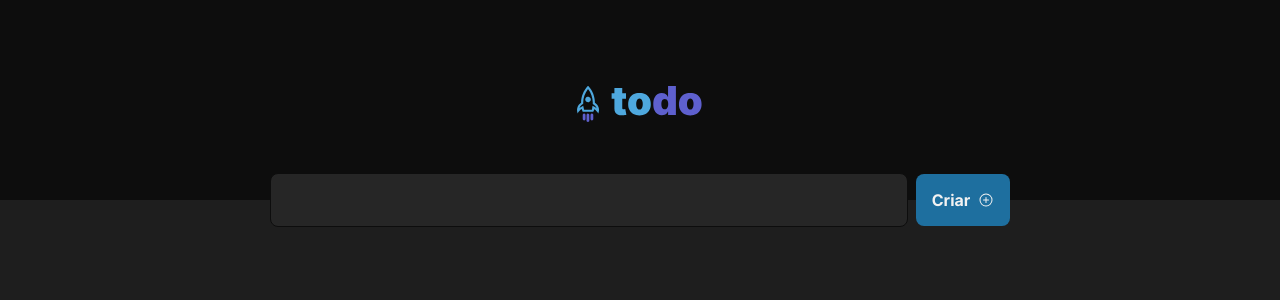
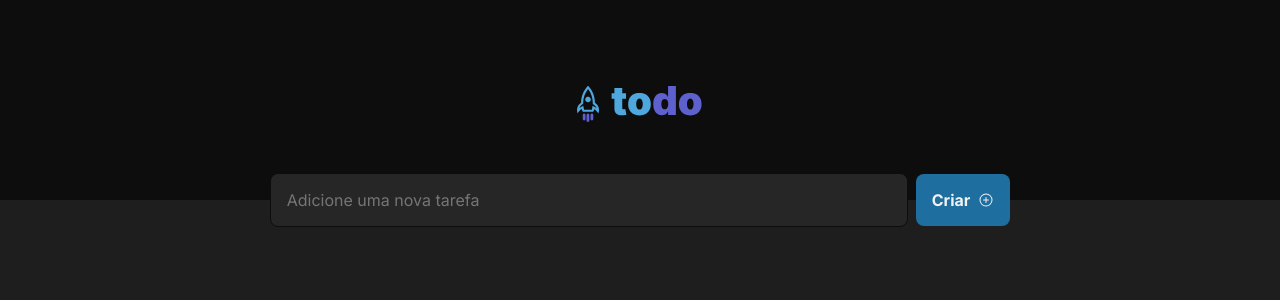
Before and after one commit to bruno-castilho/Desafio-01---Praticando-os-conceitos-do-ReactJS, a React (Vite) app: page / in a window 1280 px wide. Shown: the top 300 px of the page. Built offline with nearby package versions, Linux system fonts and the light colour scheme.

Commit message:
update NewTask component

```diff
--- a/src/NewTask.tsx
+++ b/src/NewTask.tsx
@@ -5,7 +5,7 @@ import styles from './NewTask.module.css'
 export function NewTask(){
     return (
         <form className={styles.newTask}>
-            <input  />
+            <input  placeholder='Adicione uma nova tarefa'/>
             <button type='submit'>
                 <span>Criar</span>
                 <PlusCircle size={16}/>
```
